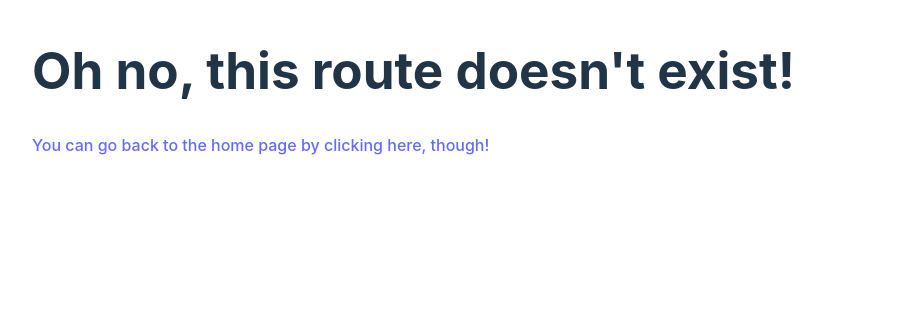
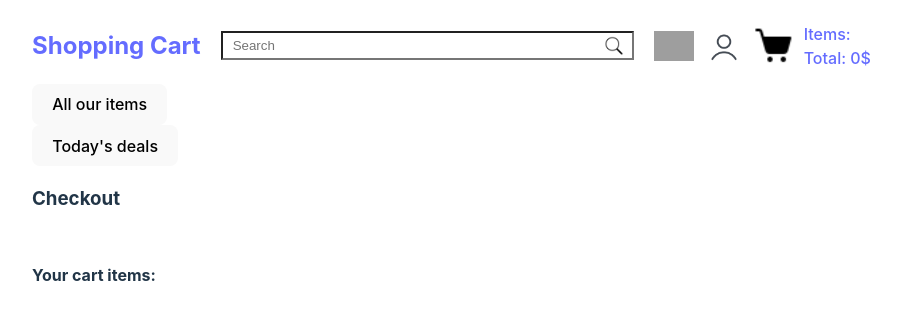
Before and after one commit to rosecodez/Shopping-Cart, a React (Vite) app: page /page/checkout-page in a window 1280 px wide. Shown: the top 320 px of the page, without its empty margins (108-1009 px from the left). Built offline with nearby package versions, Linux system fonts and the light colour scheme; grey boxes are pictures that could not be loaded.

Commit message:
Create checkout section and display localStorage items

```diff
--- /dev/null
+++ b/src/components/checkout section.jsx
@@ -0,0 +1,50 @@
+import { useState, useEffect } from "react";
+
+export default function CheckoutSection({ handleAddToCart }) {
+    const [cartItems, setCartItems] = useState([]);
+
+    useEffect(() => {
+        const savedCart = localStorage.getItem('cart');
+        if (savedCart) {
+            try {
+                const parsedCart = JSON.parse(savedCart);
+                console.log(parsedCart);
+                const itemMap = new Map();
+                parsedCart.forEach(item => {
+                    const imageUrl = item.imageURL;
+                    if (itemMap.has(imageUrl)) {
+                        itemMap.set(imageUrl, itemMap.get(imageUrl) + 1); // Increment count
+                    } else {
+                        itemMap.set(imageUrl, 1); // Initialize count
+                    }
+                });
+                const uniqueItems = Array.from(itemMap.entries()).map(([imageUrl, count]) => ({ imageUrl, count, title: parsedCart.find(item => item.imageURL === imageUrl).title }));
+                setCartItems(uniqueItems);
+            } catch (error) {
+                console.error("Error parsing cart data:", error);
+            }
+        }
+    }, []);
+
+    return (
+        <section id="checkout-section">
+            <h3>Checkout</h3>
+            <h4>Your cart items:</h4>
+            <div id="items">
+                {cartItems.map((item, index) => (
+                    <div className="item" key={index}>
+                        <div className="item-name-container">
+                            <div className="item-name">{item.title}</div>
+                        </div>
+                        <img src={item.imageUrl} className="fetchedImages" alt={`Item ${index}`} />
+                        <button onClick={handleAddToCart} className="add-to-cart">Add 1</button>
+                        <button onClick={handleAddToCart} className="add-to-cart">Delete 1</button>
+                        <p className="item-price">Quantity: {item.count}</p>
+                    </div>
+                ))}
+            </div>
+
+
+        </section>
+    );
+}
--- a/src/components/header.jsx
+++ b/src/components/header.jsx
@@ -35,10 +35,13 @@ export default function Header({ cartTotal }) {
                     width={40} />
                 <img src={cart} className="images" alt="cart"
                     width={40}/>
-                <div id="shopping-cart" className="images">
-                    <div id="total-items">Items: </div>
-                    <div id="total-price">Total: {cartTotal}$</div>
-                </div>
+                <Link to="page/checkout-page">
+                    <div id="shopping-cart" className="images">
+                        <div id="total-items">Items: </div>
+                        <div id="total-price">Total: {cartTotal}$</div>
+                    </div>
+                </Link>
+
             </div>
         </section>
         <Link to = "page/shop-page">
--- a/src/components/item.jsx
+++ b/src/components/item.jsx
@@ -30,9 +30,6 @@ export default function Item({ itemUrl, addToCart}) {
     function handleAddToCart() {
         console.log("Adding item to cart:", { title, price, imageURL });
         const newItem = { title, price, imageURL };
-        // existing items from local storage
-        // add new item to existing items array
-        // store updated items array in local storage
         // Add item to cart
         addToCart(newItem);
     }
--- a/src/index.css
+++ b/src/index.css
@@ -116,7 +116,7 @@ input {
 .images {
   cursor: pointer;
 }
-#best-deals-section, #all-items-section {
+#best-deals-section, #all-items-section, #checkout-section {
   display: flex;
   flex-direction: column;
   max-width: 784px;
--- /dev/null
+++ b/src/routes/checkout-page.jsx
@@ -0,0 +1,9 @@
+import CheckoutSection from "../components/checkout section";
+
+export default function CheckoutPage({ setCartTotal }) {
+    return (
+        <div>
+            <CheckoutSection setCartTotal={setCartTotal} />
+        </div>
+    );
+}
```
Also changed, not shown: src/routes/router.jsx (+9 -4 lines).
